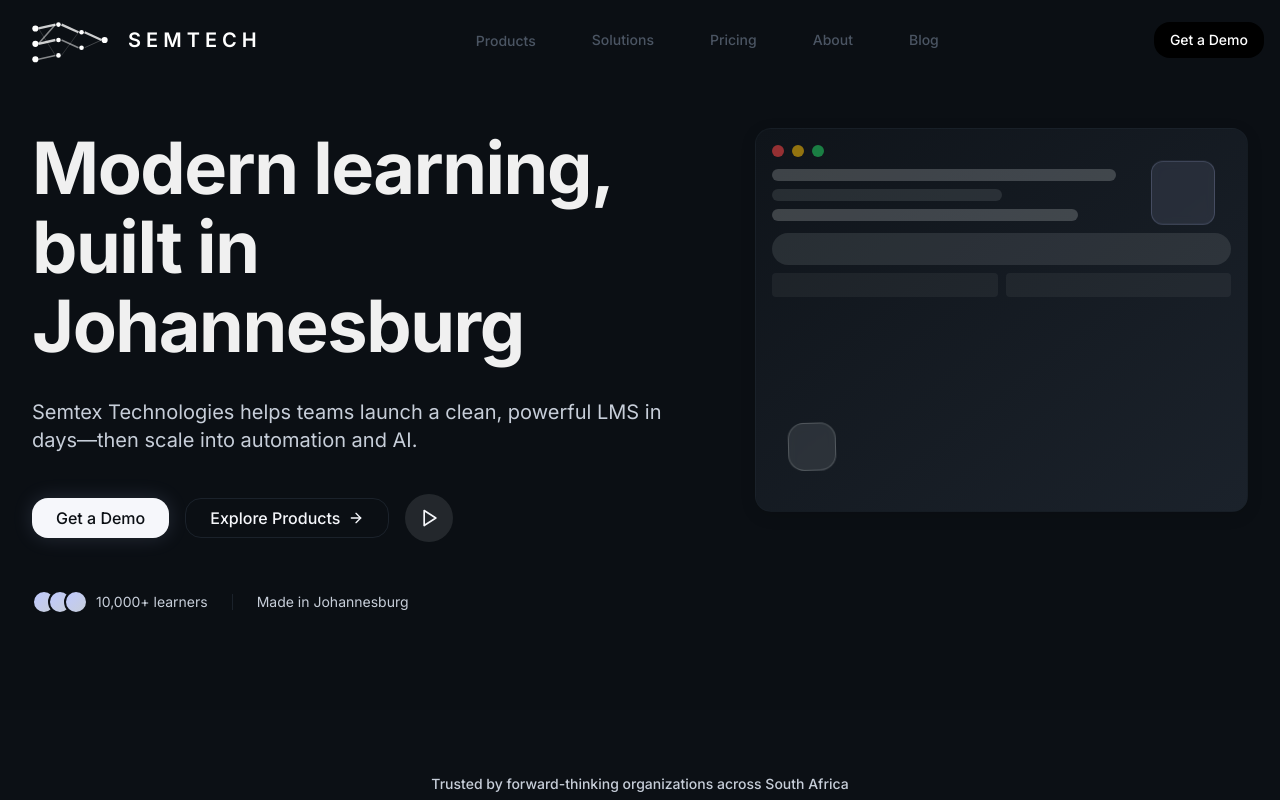
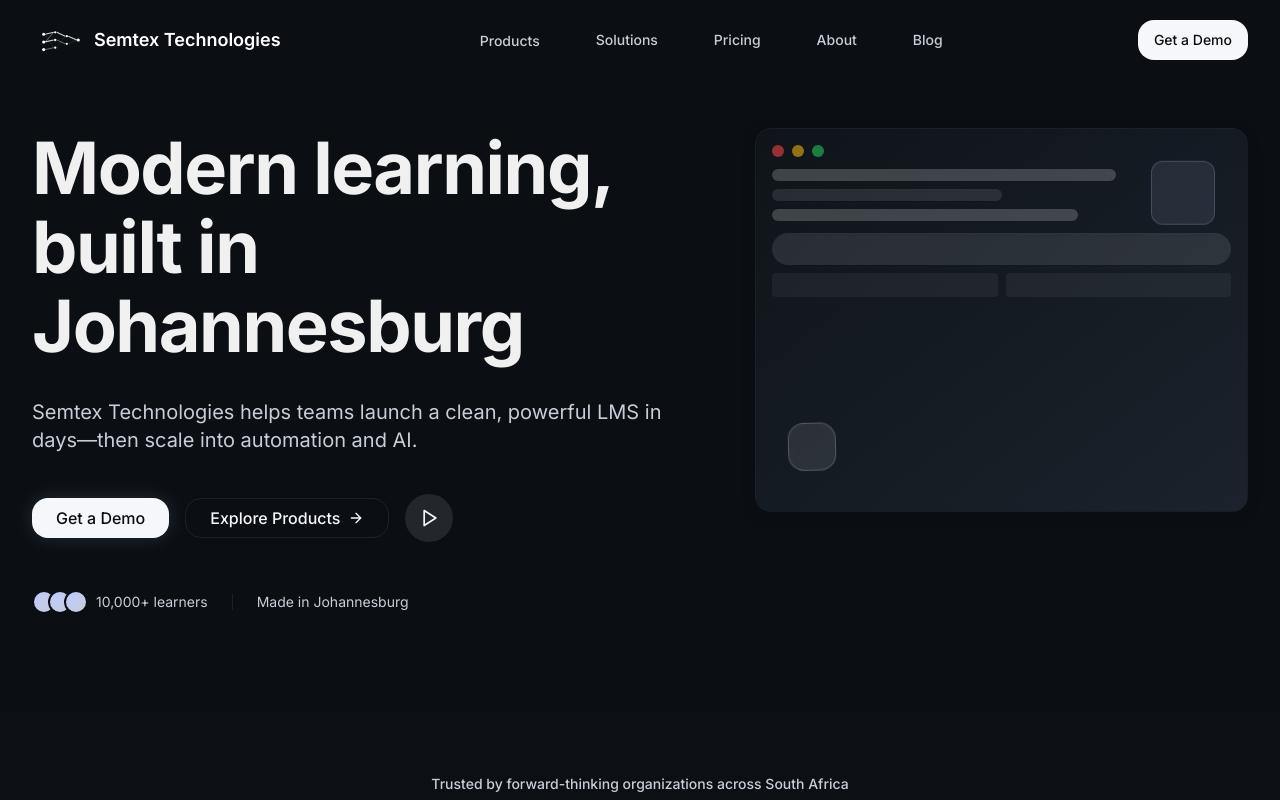
Before and after one commit to Ndanga02/semtec, a React (Vite) app: page / in a window 1280 px wide. Shown: the top 800 px of the page. Built offline with nearby package versions, Linux system fonts and the light colour scheme.

Commit message:
added company logo

```diff
--- a/src/components/Navbar.tsx
+++ b/src/components/Navbar.tsx
@@ -1,4 +1,12 @@
-import React from 'react';
+import { useState, useEffect } from 'react'
+import { Link, useNavigate } from 'react-router-dom'
+import { motion, AnimatePresence } from 'framer-motion'
+import { Menu, X } from 'lucide-react'
+import { cn } from '@/lib/cn'
+import { useAnalytics } from '@/lib/analytics'
+import MegaMenu from './MegaMenu'
+import MobileNav from './MobileNav'
+
 
 // Neural Network Logo Component
 const SemtexLogo = ({ size = 32, className = "" }) => {
@@ -53,8 +61,8 @@
       </svg>
 
       {/* Company Name */}
-      <span className="font-semibold text-xl hidden sm:block">
-        S E M T E C H
+      <span className="font-semibold text-lg hidden sm:block">
+        Semtex Technologies
       </span>
       <span className="font-semibold text-lg sm:hidden">
         Semtex
@@ -63,31 +71,50 @@
   );
 };
 
-// Updated Navbar Component with Neural Network Logo
 const Navbar = () => {
-  const [isScrolled, setIsScrolled] = React.useState(false);
-  const [isMobileMenuOpen, setIsMobileMenuOpen] = React.useState(false);
-  const [isProductsHovered, setIsProductsHovered] = React.useState(false);
+  const [isScrolled, setIsScrolled] = useState(false)
+  const [isMobileMenuOpen, setIsMobileMenuOpen] = useState(false)
+  const [isProductsHovered, setIsProductsHovered] = useState(false)
+  const navigate = useNavigate()
+  const { buttonClick } = useAnalytics()
 
   // Handle scroll effect
-  React.useEffect(() => {
+  useEffect(() => {
     const handleScroll = () => {
-      setIsScrolled(window.scrollY > 20);
-    };
+      setIsScrolled(window.scrollY > 20)
+    }
 
-    window.addEventListener('scroll', handleScroll);
-    return () => window.removeEventListener('scroll', handleScroll);
-  }, []);
+    window.addEventListener('scroll', handleScroll)
+    return () => window.removeEventListener('scroll', handleScroll)
+  }, [])
+
+  // Handle demo CTA click
+  const handleDemoClick = () => {
+    buttonClick('get_demo', 'navbar')
+    navigate('/contact?type=demo')
+  }
+
+  // Handle mobile menu toggle
+  const toggleMobileMenu = () => {
+    setIsMobileMenuOpen(!isMobileMenuOpen)
+  }
+
+  // Close mobile menu when route changes
+  useEffect(() => {
+    setIsMobileMenuOpen(false)
+  }, [navigate])
 
   return (
+    <>
       <header
-      className={`fixed top-0 left-0 right-0 z-50 transition-all duration-300 ${
+        className={cn(
+          'fixed top-0 left-0 right-0 z-50 transition-all duration-300',
           isScrolled
-          ? 'bg-white/80 backdrop-blur-md border-b border-gray-200'
+            ? 'bg-semtex-bg/80 backdrop-blur-md border-b border-semtex-hairline'
             : 'bg-transparent'
-      }`}
+        )}
       >
-      <nav className="container mx-auto px-4" role="navigation" aria-label="Main navigation">
+        <nav className="container-semtex" role="navigation" aria-label="Main navigation">
           <div className="flex items-center justify-between h-16 lg:h-20">
 
         {/* Logo with Neural Network */}
@@ -96,56 +123,64 @@
             className="flex items-center focus:outline-none focus:ring-2 focus:ring-blue-500 rounded-lg p-1"
             aria-label="Semtex Technologies home"
           >
-            <SemtexLogo size={100} className="text-white hover:text-gray-300 transition-colors" />
+            <SemtexLogo size={50} className="text-white hover:text-gray-300 transition-colors" />
           </a>
 
             {/* Desktop Navigation */}
             <div className="hidden lg:flex items-center space-x-8">
 
-            {/* Products */}
+              {/* Products with MegaMenu */}
               <div
                 className="relative"
                 onMouseEnter={() => setIsProductsHovered(true)}
                 onMouseLeave={() => setIsProductsHovered(false)}
               >
-              <a
-                href="/products"
-                className={`px-3 py-2 text-sm font-medium rounded-lg transition-colors focus:outline-none focus:ring-2 focus:ring-blue-500 ${
-                  isProductsHovered ? 'text-black bg-gray-100' : 'text-gray-600 hover:text-black hover:bg-gray-50'
-                }`}
+                <Link
+                  to="/products"
+                  className={cn(
+                    'px-3 py-2 text-sm font-medium rounded-lg transition-colors focus-ring',
+                    'hover:text-semtex-ink hover:bg-semtex-hairline/50',
+                    isProductsHovered ? 'text-semtex-ink bg-semtex-hairline/50' : 'text-semtex-muted-ink'
+                  )}
+                  aria-expanded={isProductsHovered}
+                  aria-haspopup="true"
                 >
                   Products
-              </a>
+                </Link>
+
+                <AnimatePresence>
+                  {isProductsHovered && <MegaMenu />}
+                </AnimatePresence>
               </div>
 
               {/* Other Navigation Links */}
-            <a
-              href="/solutions"
-              className="px-3 py-2 text-sm font-medium text-gray-600 hover:text-black hover:bg-gray-50 rounded-lg transition-colors focus:outline-none focus:ring-2 focus:ring-blue-500"
+              <Link
+                to="/solutions"
+                className="px-3 py-2 text-sm font-medium text-semtex-muted-ink hover:text-semtex-ink hover:bg-semtex-hairline/50 rounded-lg transition-colors focus-ring"
               >
                 Solutions
-            </a>
+              </Link>
 
-            <a
-              href="/pricing"
-              className="px-3 py-2 text-sm font-medium text-gray-600 hover:text-black hover:bg-gray-50 rounded-lg transition-colors focus:outline-none focus:ring-2 focus:ring-blue-500"
+              <Link
+                to="/pricing"
+                className="px-3 py-2 text-sm font-medium text-semtex-muted-ink hover:text-semtex-ink hover:bg-semtex-hairline/50 rounded-lg transition-colors focus-ring"
               >
                 Pricing
-            </a>
+              </Link>
 
-            <a
-              href="/about"
-              className="px-3 py-2 text-sm font-medium text-gray-600 hover:text-black hover:bg-gray-50 rounded-lg transition-colors focus:outline-none focus:ring-2 focus:ring-blue-500"
+              <Link
+                to="/about"
+                className="px-3 py-2 text-sm font-medium text-semtex-muted-ink hover:text-semtex-ink hover:bg-semtex-hairline/50 rounded-lg transition-colors focus-ring"
               >
                 About
-            </a>
+              </Link>
 
-            <a
-              href="/blog"
-              className="px-3 py-2 text-sm font-medium text-gray-600 hover:text-black hover:bg-gray-50 rounded-lg transition-colors focus:outline-none focus:ring-2 focus:ring-blue-500"
+              <Link
+                to="/blog"
+                className="px-3 py-2 text-sm font-medium text-semtex-muted-ink hover:text-semtex-ink hover:bg-semtex-hairline/50 rounded-lg transition-colors focus-ring"
               >
                 Blog
-            </a>
+              </Link>
             </div>
 
             {/* CTA Button + Mobile Menu Toggle */}
@@ -153,32 +188,41 @@
 
               {/* Demo CTA Button */}
               <button
-              className="hidden sm:inline-flex px-4 py-2 bg-black text-white text-sm font-medium rounded-lg hover:bg-gray-800 transition-colors focus:outline-none focus:ring-2 focus:ring-blue-500"
+                onClick={handleDemoClick}
+                className="btn-primary hidden sm:inline-flex"
               >
                 Get a Demo
               </button>
 
               {/* Mobile menu toggle */}
               <button
-              onClick={() => setIsMobileMenuOpen(!isMobileMenuOpen)}
-              className="lg:hidden p-2 text-gray-600 hover:text-black hover:bg-gray-50 rounded-lg transition-colors focus:outline-none focus:ring-2 focus:ring-blue-500"
+                onClick={toggleMobileMenu}
+                className="lg:hidden p-2 text-semtex-muted-ink hover:text-semtex-ink hover:bg-semtex-hairline/50 rounded-lg transition-colors focus-ring"
                 aria-label={isMobileMenuOpen ? 'Close menu' : 'Open menu'}
+                aria-expanded={isMobileMenuOpen}
               >
                 {isMobileMenuOpen ? (
-                <svg className="h-6 w-6" fill="none" viewBox="0 0 24 24" stroke="currentColor">
-                  <path strokeLinecap="round" strokeLinejoin="round" strokeWidth={2} d="M6 18L18 6M6 6l12 12" />
-                </svg>
+                  <X className="h-6 w-6" />
                 ) : (
-                <svg className="h-6 w-6" fill="none" viewBox="0 0 24 24" stroke="currentColor">
-                  <path strokeLinecap="round" strokeLinejoin="round" strokeWidth={2} d="M4 6h16M4 12h16M4 18h16" />
-                </svg>
+                  <Menu className="h-6 w-6" />
                 )}
               </button>
             </div>
           </div>
         </nav>
       </header>
-  );
-};
 
-export default Navbar;
+      {/* Mobile Navigation */}
+      <AnimatePresence>
+        {isMobileMenuOpen && (
+          <MobileNav
+            isOpen={isMobileMenuOpen}
+            onClose={() => setIsMobileMenuOpen(false)}
+          />
+        )}
+      </AnimatePresence>
+    </>
+  )
+}
+
+export default Navbar
```
Lines whose indentation alone changed are shown as unchanged.
